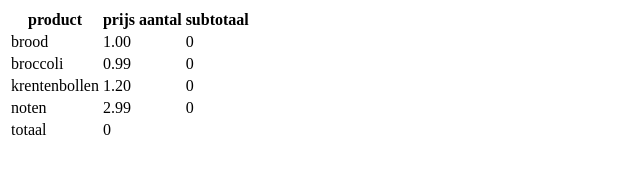
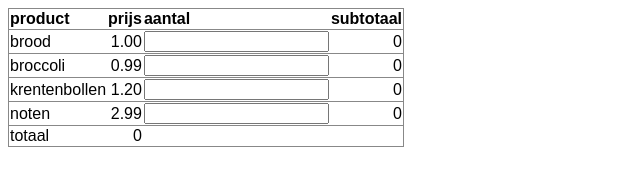
Before and after one commit to jensbel/boodschappenlijst, a plain HTML site: page index.html in a window 1280 px wide. Shown: the whole page, without its empty margins (0-640 px from the left). Drawn offline with Linux system fonts and the light colour scheme.

Commit message:
created files first

```diff
--- a/index.html
+++ b/index.html
@@ -20,25 +20,25 @@
             <tr>
                 <td>brood</td>
                 <td class="productPrice">1.00</td>
-                <td class="productQuantity"></td>
+                <td class="productQuantity"><input type="number"></td>
                 <td class="productTotalCost">0</td>
             </tr>
             <tr>
                 <td>broccoli</td>
                 <td class="productPrice">0.99</td>
-                <td class="productQuantity"></td>
+                <td class="productQuantity"><input type="number"></td>
                 <td class="productTotalCost">0</td>
             </tr>
             <tr>
                 <td>krentenbollen</td>
                 <td class="productPrice">1.20</td>
-                <td class="productQuantity"></td>
+                <td class="productQuantity"><input type="number"></td>
                 <td class="productTotalCost">0</td>
             </tr>
             <tr>
                 <td>noten</td>
                 <td class="productPrice">2.99</td>
-                <td class="productQuantity"></td>
+                <td class="productQuantity"><input type="number"></td>
                 <td class="productTotalCost">0</td>
         </tbody>
         <tfooter>
--- a/style.css
+++ b/style.css
@@ -0,0 +1,32 @@
+body {
+    font-family: sans-serif;
+}
+
+table {
+    border-collapse: collapse;
+    padding: 30px;
+}
+
+thead {
+    text-align: left;
+}
+
+.productPrice {
+    text-align: right;
+}
+
+.productQuantity {
+    text-align: right;
+}
+
+.productTotalCost {
+    text-align: right;
+}
+
+.totalCost {
+    text-align: right;
+}
+
+tr {
+    border: 1px solid #888;
+}
```
